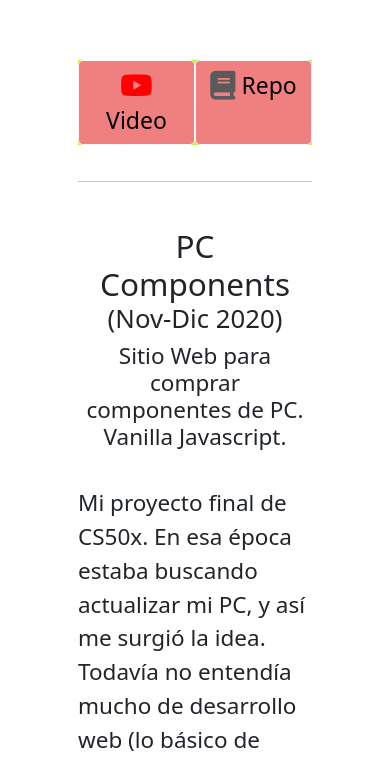
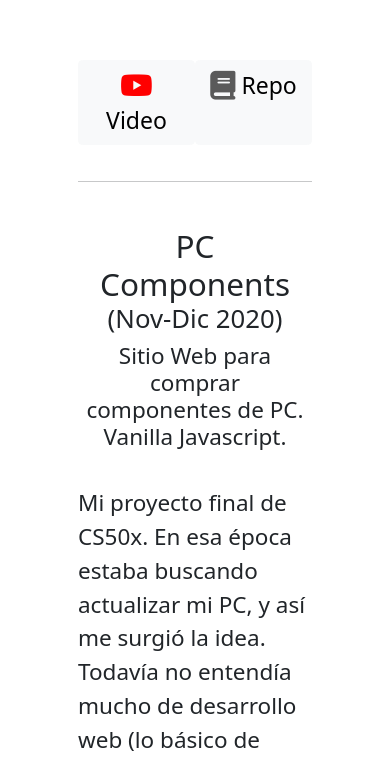
Before and after one commit to NachoMorales/NachoMorales.github.io, a plain HTML site: page index.html in a window 390 px wide. Shown: the part 2556-3319 px from the top of the page. Drawn offline with nearby package versions, Linux system fonts and the light colour scheme.

```diff
--- a/style.css
+++ b/style.css
@@ -114,13 +114,11 @@
   margin: 2rem auto;
   max-width: 700px;
   width: auto;
-  background-color: greenyellow;
 }
 .proyects .iconLinks .btn,
 .proyects .iconLinks a {
   font-size: 23px;
   width: 140px;
-  background-color: lightcoral;
 }
 
 #educationDiv {
```
